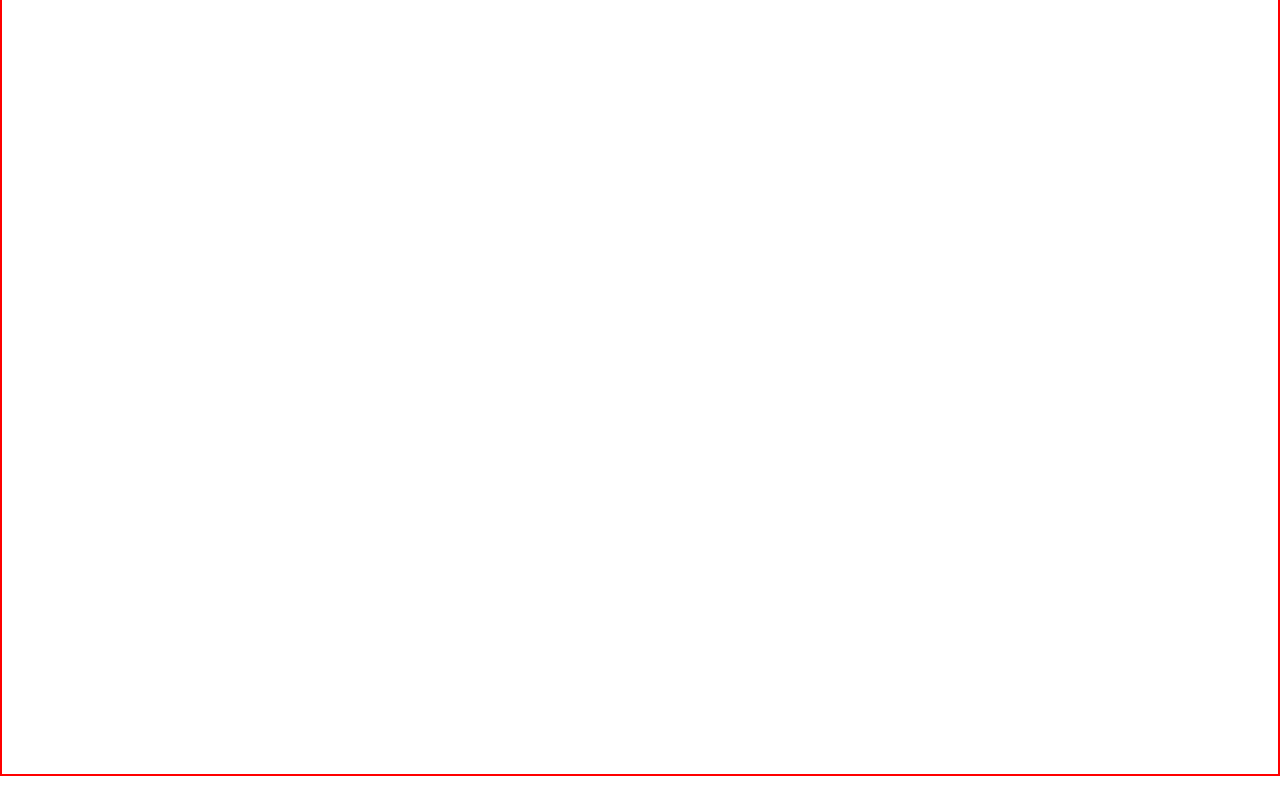
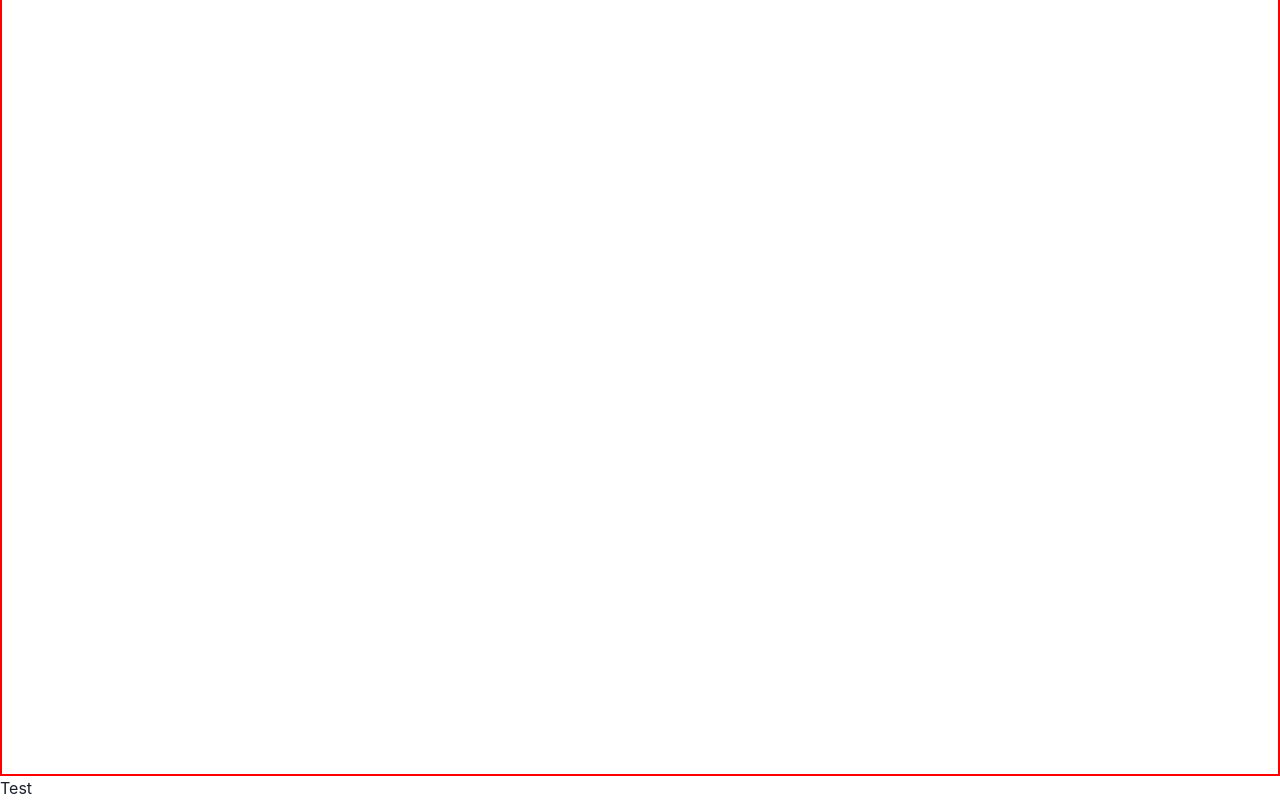
Before and after one commit to lucasaponso/echo-verse-client, a Next.js app: page / in a window 1280 px wide. Shown: the part 1845-2645 px from the top of the page. Before the commit the page ends 2621 px from the top, so only its background shows below. Built offline with nearby package versions, Linux system fonts and the light colour scheme.

Commit message:
Add: Created Search skeleton.

```diff
--- /dev/null
+++ b/src/components/Search.tsx
@@ -0,0 +1,7 @@
+import styles from '../styles/search.module.css'
+
+export default function Search() {
+    return (
+        <div>Test</div>
+    );
+}
--- a/src/pages/index.tsx
+++ b/src/pages/index.tsx
@@ -2,6 +2,7 @@ import Head from "next/head";
 import styles from "@/styles/Home.module.css";
 import Navbar from "@/components/Navbar";
 import Subscriptions from "@/components/Subscriptions";
+import Search from "@/components/Search";
 
 import { Button, ButtonGroup } from '@chakra-ui/react'
 
@@ -23,6 +24,7 @@ export default function Home() {
         <Button colorScheme='blue' size='md'>Medium Button</Button> */}
         <Navbar></Navbar>
         <Subscriptions></Subscriptions>
+        <Search></Search>
 
       </div>
 
```
Also changed, not shown: src/styles/search.module.css (added).
